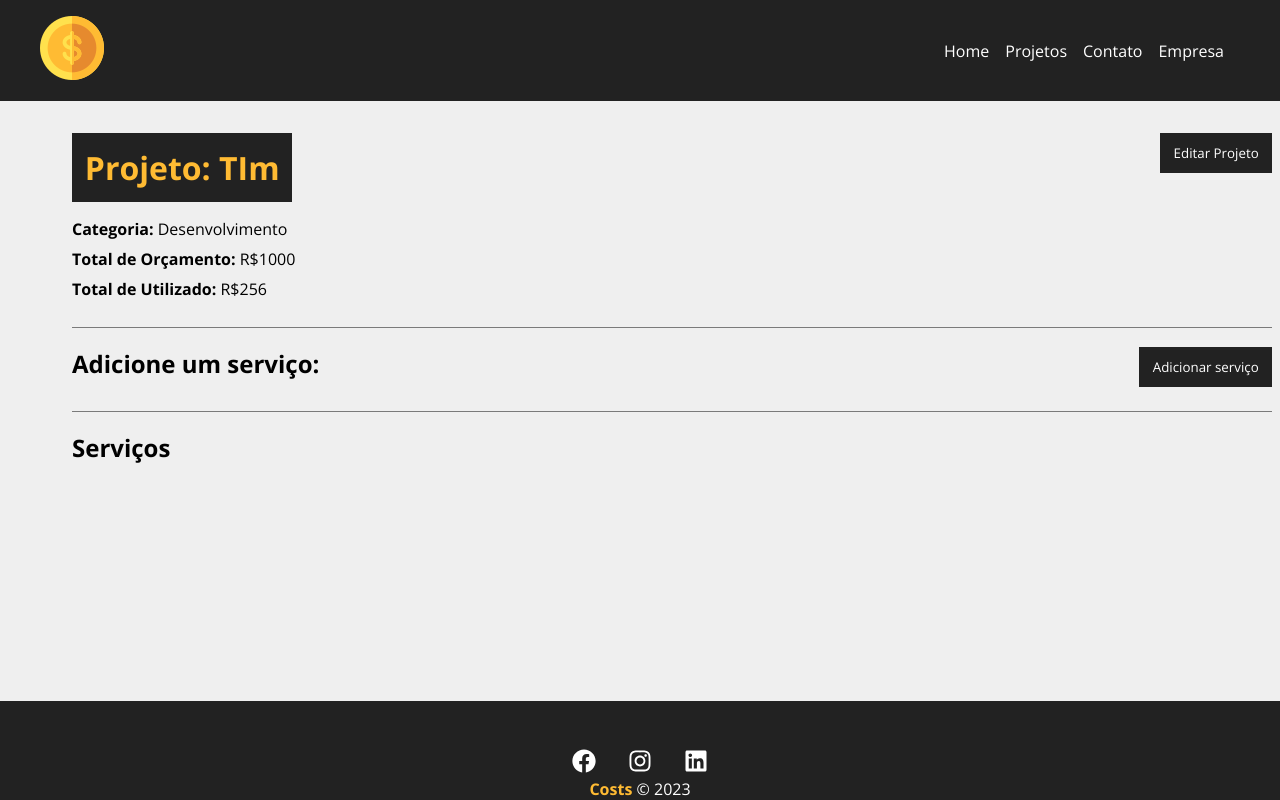
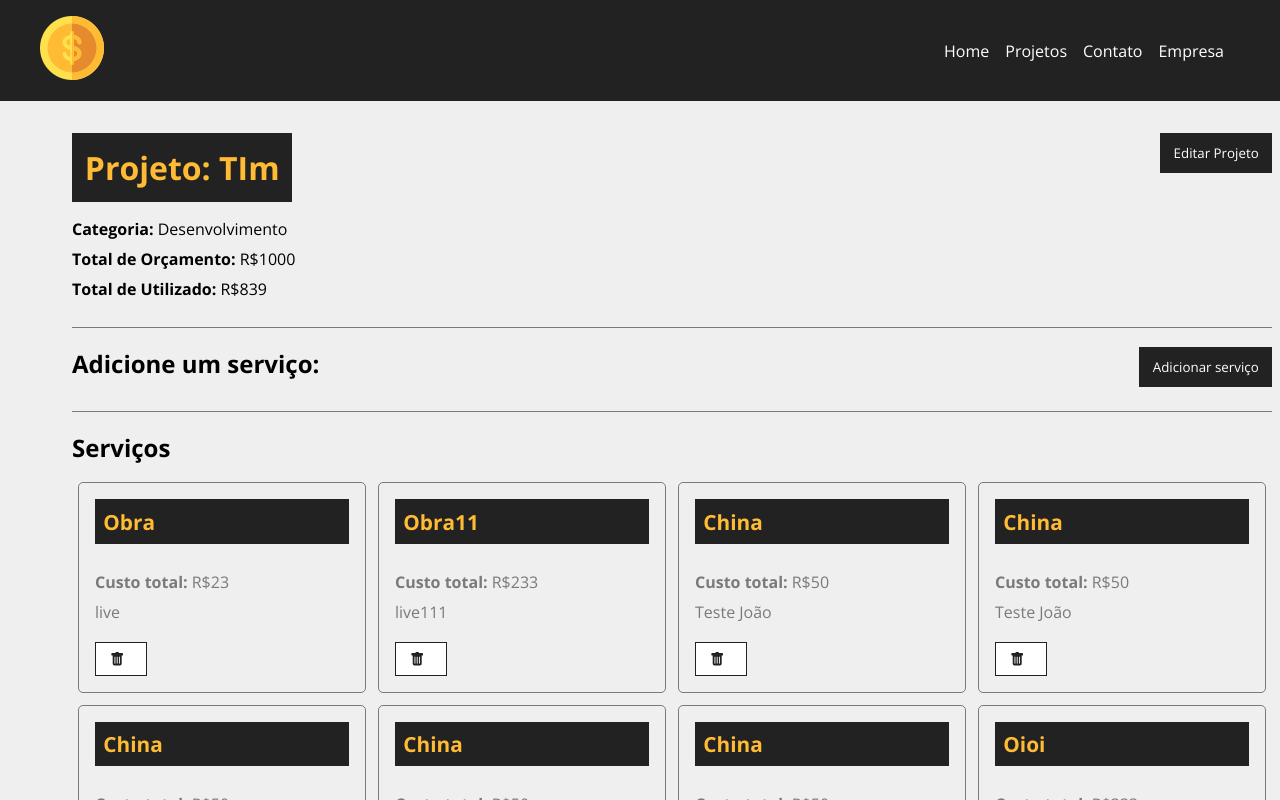
Before and after one commit to joao-damorim/react-costs, a React (Create React App) app: page /project/1 in a window 1280 px wide. Shown: the top 800 px of the page. Built offline with nearby package versions, Linux system fonts and the light colour scheme; data requests are answered from the project's data file; the HTML template or start-up script is replaced by a standard one.

Commit message:
Removing services

```diff
--- a/db.json
+++ b/db.json
@@ -7,7 +7,7 @@
         "id": "2",
         "name": "Desenvolvimento"
       },
-      "cost": 256,
+      "cost": 839,
       "services": [
         {
           "name": "Obra",
@@ -20,9 +20,56 @@
           "cost": "233",
           "description": "live111",
           "id": "45ad8950-89f8-4804-82ba-443fd7765ece"
+        },
+        {
+          "name": "China",
+          "cost": "50",
+          "description": "Teste João",
+          "id": "90dbe6cf-e27c-4019-b7f5-813591e1cb07"
+        },
+        {
+          "name": "China",
+          "cost": "50",
+          "description": "Teste João",
+          "id": "90dbe6cf-e27c-4019-b7f5-813591e1cb07"
+        },
+        {
+          "name": "China",
+          "cost": "50",
+          "description": "Teste João",
+          "id": "d654927a-002b-49e9-a248-1abe9a79a558"
+        },
+        {
+          "name": "China",
+          "cost": "50",
+          "description": "Teste João",
+          "id": "b77a2fc3-0c2c-4dba-859b-118b86d13234"
+        },
+        {
+          "name": "China",
+          "cost": "50",
+          "description": "Teste João",
+          "id": "f05c69a5-f30d-477d-ad95-5d237f521e11"
+        },
+        {
+          "name": "Oioi",
+          "cost": "333",
+          "description": "yy  ",
+          "id": "0bab1cdf-a83a-4209-87fe-77dd23b3276a"
         }
       ],
       "id": 1
+    },
+    {
+      "name": "China",
+      "budget": "5000",
+      "category": {
+        "id": "1",
+        "name": "Infra"
+      },
+      "cost": 0,
+      "services": [],
+      "id": 2
     }
   ],
   "categories": [
--- a/src/components/pages/Project.tsx
+++ b/src/components/pages/Project.tsx
@@ -99,8 +99,27 @@ function Project() {
 
     }
 
-    function removeService() {
+    function removeService(id: any, cost: any) {
+        const servicesUpdated = project.services.filter((service: any) => service.id !== id)
 
+        const projectUpdated = project
+
+        projectUpdated.services = servicesUpdated
+        projectUpdated.cost = parseFloat(projectUpdated.cost) - parseFloat(cost)
+
+        fetch(`http://localhost:5000/projects/${projectUpdated.id}`, {
+            method: 'PATCH',
+            headers: {
+                'Content-Type': 'application/json'
+            },
+            body: JSON.stringify(projectUpdated)
+        })
+        .then(resp => resp.json())
+        .then((data) => {
+            setProject(projectUpdated)
+            setServices(servicesUpdated)
+            setMessage("Serviço removido com sucesso!")
+        }).catch(err => console.log(err))
     }
 
     function toggleProjectForm() {
@@ -161,7 +180,7 @@ function Project() {
                         <h2>Serviços</h2>
                         <Container customClass="start">
                             {services.length > 0 &&
-                            services.map((service: any) => {
+                            services.map((service: any) => (
                                 <ServiceCard
                                     id={service.id}
                                     name={service.name}
@@ -170,9 +189,7 @@ function Project() {
                                     key={service.id}
                                     handleRemove={removeService}
                                     />
-                            })
-
-                            }
+                            ))}
                             {services.length === 0 && <p>Não há serviços cadastrados.</p>}
                         </Container>
                     </Container>
--- a/src/components/service/ServiceCard.tsx
+++ b/src/components/service/ServiceCard.tsx
@@ -10,8 +10,10 @@ interface IServiceCard {
 }
 
 function ServiceCard(props: IServiceCard) {
-
-    const remove = (e) => {}
+    const remove = (e: any) => {
+        e.preventDefault()
+        props.handleRemove(props.id, props.cost)
+    }
 
     return (
         <div className={styles.project_card}>
```
